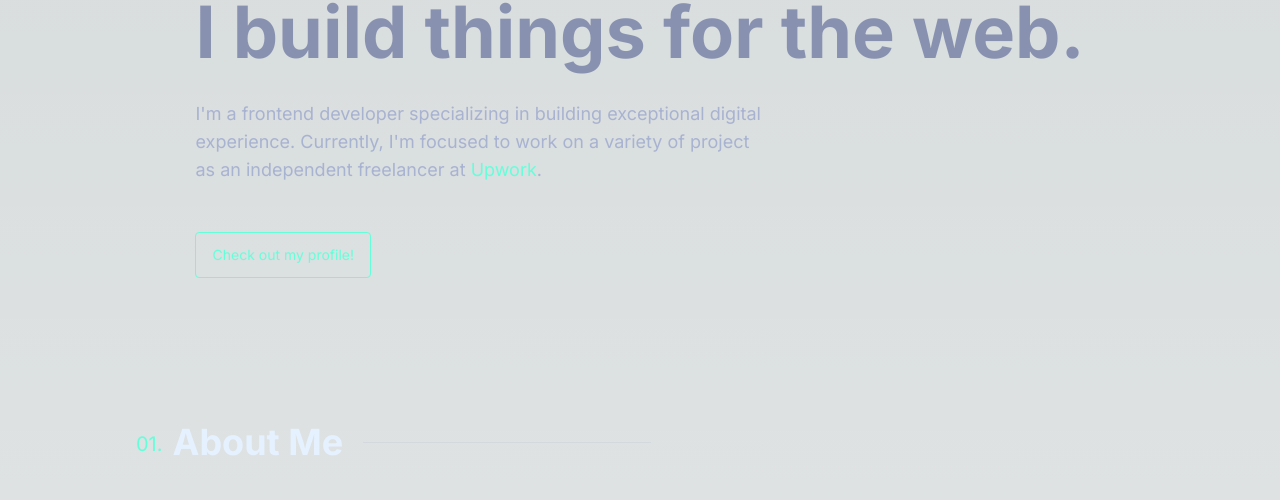
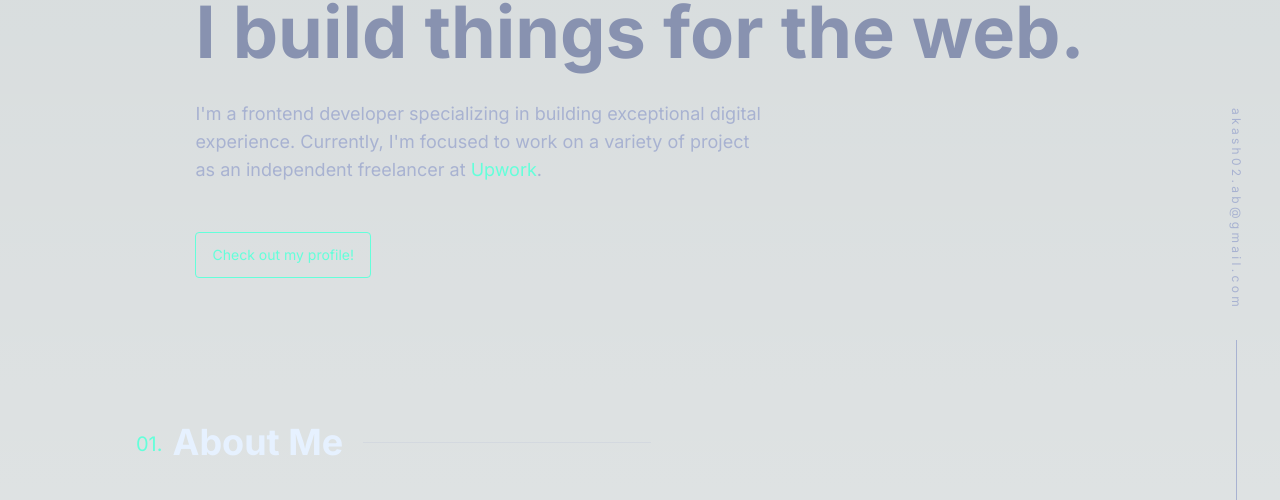
Before and after one commit to akash02ab/portfolio, a Next.js app: page / in a window 1280 px wide. Shown: the part 300-800 px from the top of the page. Built offline with nearby package versions, Linux system fonts and the light colour scheme.

Commit message:
feat: add email component

```diff
--- a/src/app/globals.css
+++ b/src/app/globals.css
@@ -5,6 +5,10 @@
 @layer components {
   .counter-increment {
     counter-increment: item 1;
+  }
+
+  .vertical-rl {
+    writing-mode: vertical-rl;
   }
 }
 
--- a/src/app/page.tsx
+++ b/src/app/page.tsx
@@ -7,6 +7,7 @@ import Featured from "@/components/sections/featured";
 import Projects from "@/components/sections/projects";
 import Contact from "@/components/sections/contact";
 import HyperLink from "@/components/hyperlink";
+import Email from "@/components/email";
 
 export default function Home() {
   const containerStyle = `
@@ -56,6 +57,7 @@ export default function Home() {
         >
           View repository @GitHub
         </HyperLink>
+        <Email />
       </footer>
     </main>
   );
--- /dev/null
+++ b/src/components/email.tsx
@@ -0,0 +1,11 @@
+import { emailStyle, emailWrapper } from "./styles/email.style";
+
+export default function Email() {
+  const email = "akash02.ab@gmail.com";
+
+  return (
+    <div className={emailWrapper}>
+      <a href={`mailto:${email}`} className={emailStyle}>{email}</a>
+    </div>
+  )
+}
--- /dev/null
+++ b/src/components/styles/email.style.ts
@@ -0,0 +1,41 @@
+const emailWrapper = `
+  w-10
+  fixed
+  bottom-0
+  right-2
+  lg:right-6
+  z-[8]
+  hidden
+  md:flex
+  md:flex-col
+  md:items-center
+  md:gap-5
+
+  after:inline-block
+  after:content-['']
+  after:w-px
+  after:h-40
+  after:mx-0
+  after:my-auto
+  after:bg-light-slate
+`;
+
+const emailStyle = `
+  mx-5
+  my-auto
+  p-2.5
+  text-xs
+  text-light-slate
+  hover:text-green
+  hover:-translate-y-1
+  tracking-[.275em]
+  vertical-rl
+  transition-all
+  ease-in
+  duration-150
+`;
+
+export {
+  emailWrapper,
+  emailStyle
+};
```
